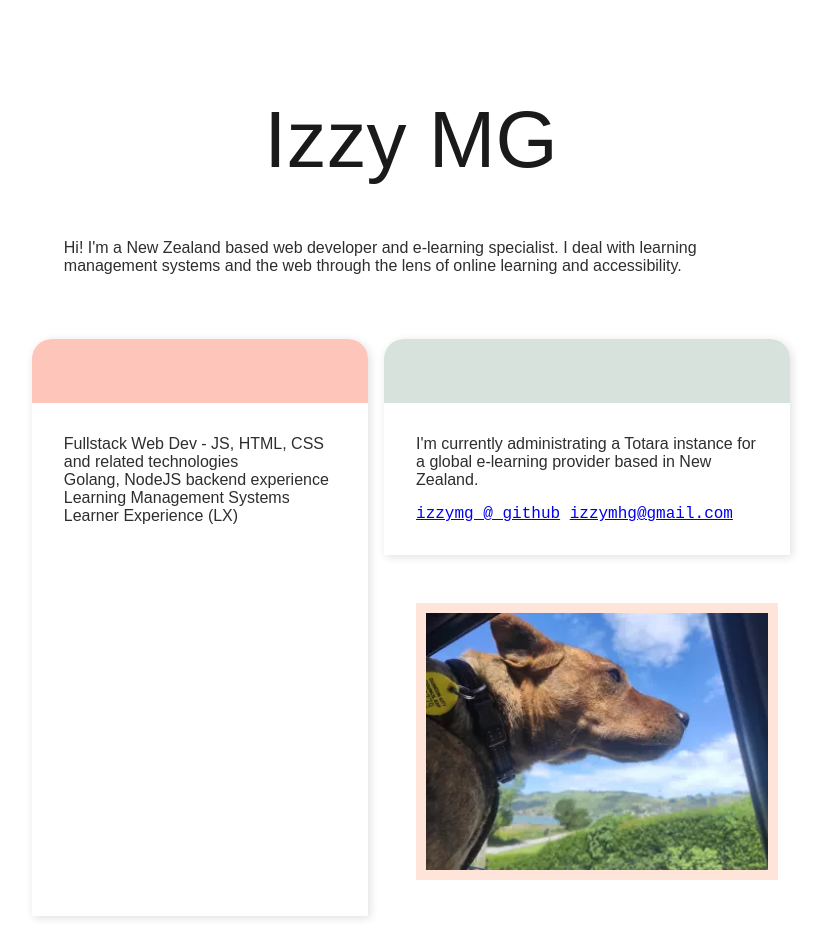
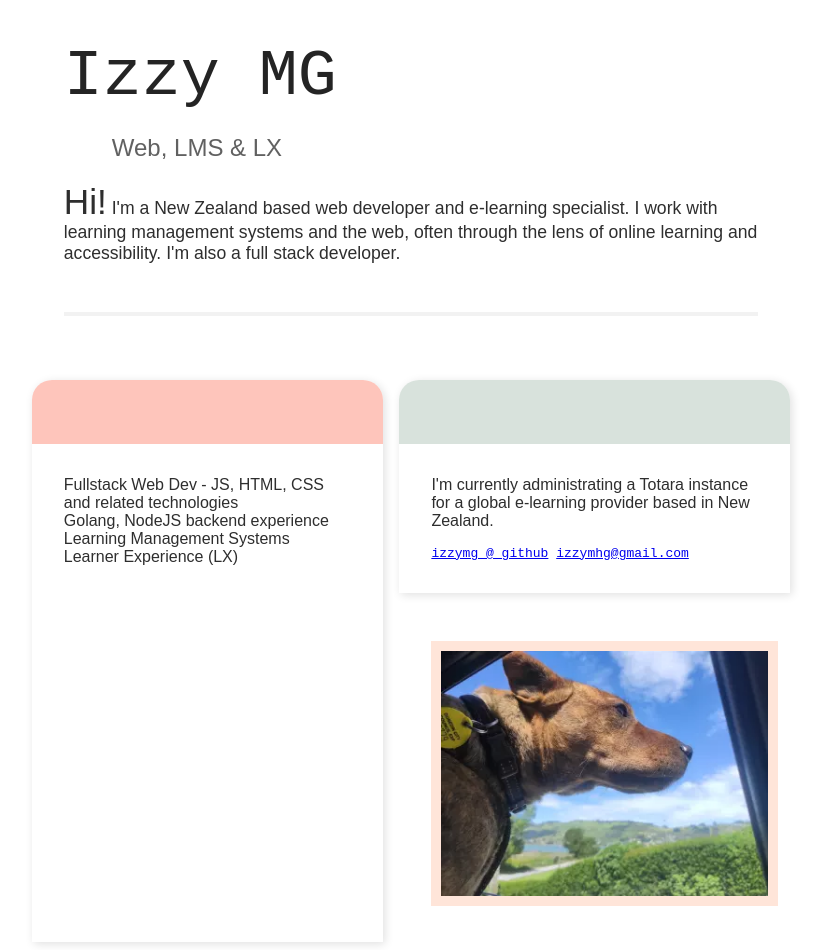
Before and after one commit to izzymg/izzymgdev, a plain HTML site: page dist/index.html in a window 1280 px wide. Shown: the whole page, without its empty margins (229-1053 px from the left). Before the commit the page ends 924 px from the top, so only its background shows below. Drawn offline with Linux system fonts and the light colour scheme.

Commit message:
Improve title and bio

```diff
--- a/dist/index.html
+++ b/dist/index.html
@@ -14,9 +14,12 @@
         <div class="cards">
             <div class="card wide-card">
                 <h1 class="page-title">Izzy MG</h1>
-                <p>Hi! I'm a New Zealand based web developer and e-learning specialist.
-                    I deal with learning management systems and the web through the lens of online learning and
-                    accessibility.</p>
+                <h2 class="page-subtitle">Web, LMS & LX</h2>
+                <p class="bio"><span class="hi">Hi!</span> I'm a New Zealand based web developer and e-learning specialist.
+                    I work with learning management systems and the web, often through the lens of online learning and
+                    accessibility. I'm also a full stack developer.
+                </p>
+                <hr/>
             </div>
             <div class="card soft-shadow tall-card bg-one fade" style="--delay: 1">
                 <div class="tech">
--- a/src/css/index.css
+++ b/src/css/index.css
@@ -7,8 +7,7 @@
 
 h1, h2 {
     font-weight: normal;
-    color: hsl(0, 0%, 10%);
-    text-align: center;
+    color: hsl(0, 0%, 14%);
 }
 
 .layout {
@@ -82,7 +81,27 @@ h1, h2 {
 }
 
 .page-title {
+    font-family: monospace;
     font-size: 5em;
+    margin: 0;
+}
+
+.page-subtitle {
+    padding: 0 0 0 3rem;
+    color: hsl(0, 0%, 38%);
+}
+
+.bio {
+    font-size: 1.1em;
+}
+
+.bio > .hi {
+    font-size: 2em;
+}
+
+hr {
+    margin: 3rem 0 1rem 0;
+    border: 2px solid hsl(0, 0%, 95%);
 }
 
 .contact, .tech {
@@ -90,7 +109,7 @@ h1, h2 {
 }
 
 .contact-info {
-    font-family: 'Courier New', Courier, monospace;
+    font-family: monospace;
 }
 
 .tech ul {
```
